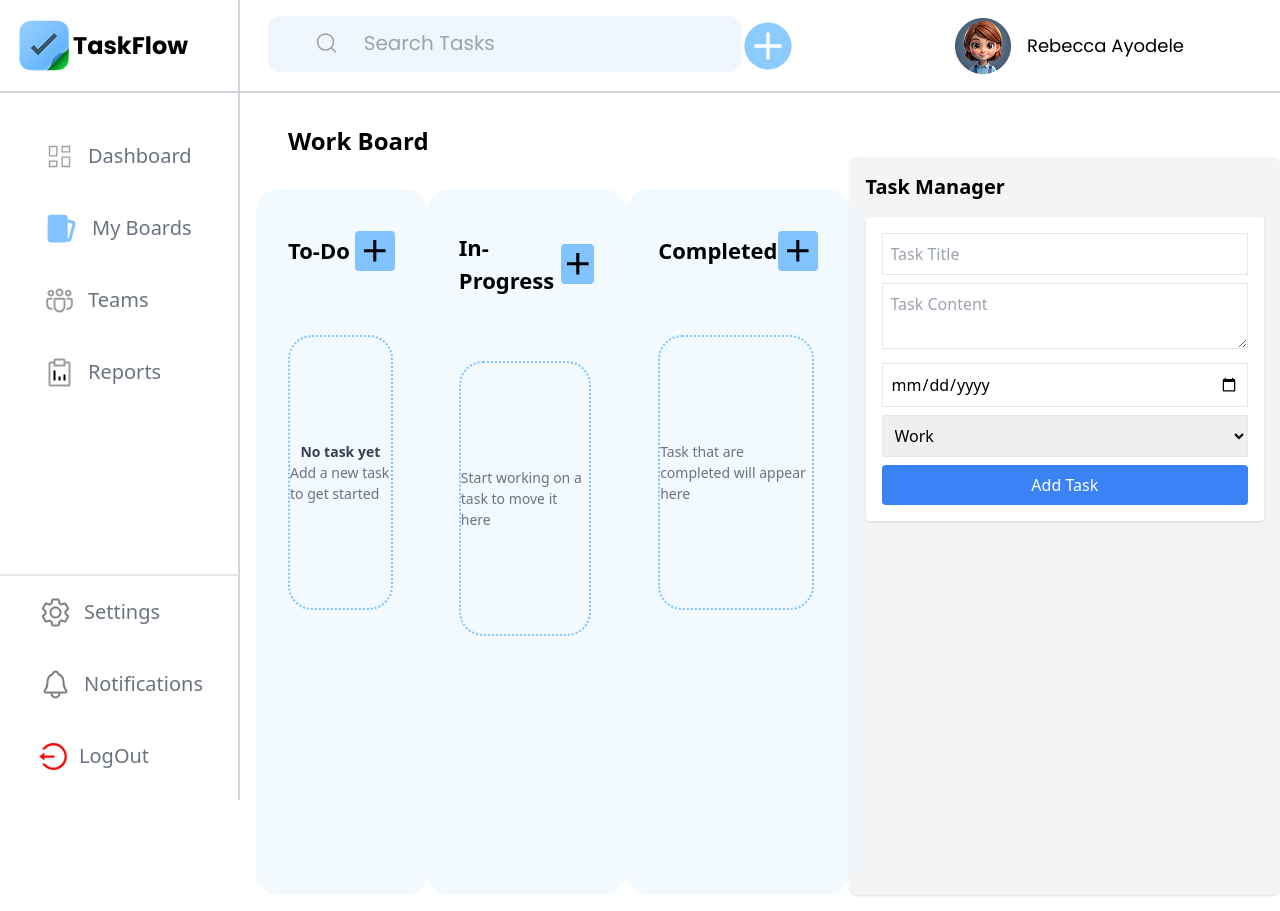
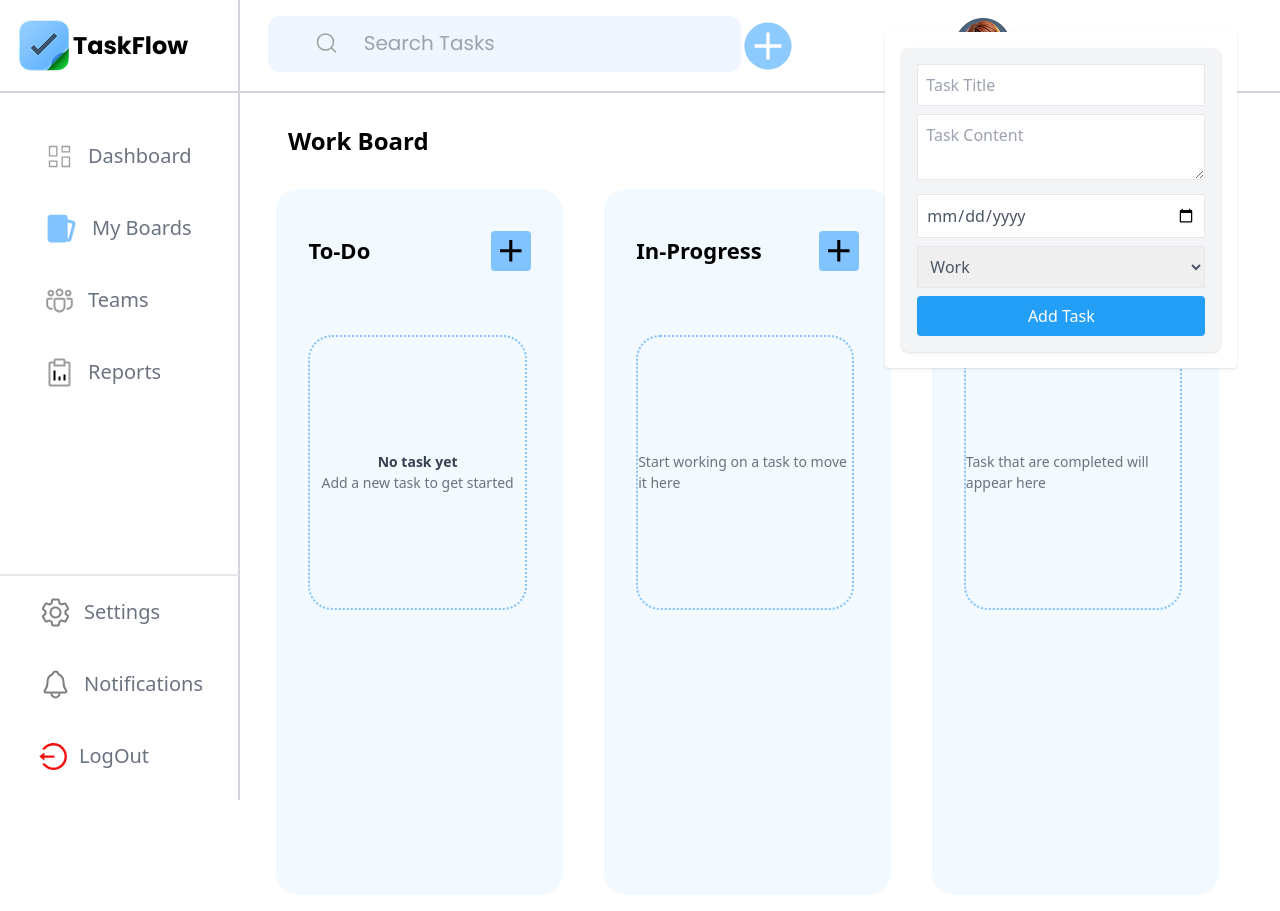
Before and after one commit to RebeccaAyodele/react-hook-form, a React (Vite) app: page / in a window 1280 px wide. Both pictures are taken after a click on the button 768 px from the left and 45 px from the top of the page. Built offline with nearby package versions, Linux system fonts and the light colour scheme.

Commit message:
Added functionality for addTaskIcon but without edidting, local Storage and margin between th forms

```diff
--- a/src/App.tsx
+++ b/src/App.tsx
@@ -34,7 +34,7 @@ const App = () => {
             types="Completed"
             description="Task that are completed will appear here"
           />
-          <TodoApp isFormVisible={isFormVisible} />
+          <TodoApp isFormVisible={isFormVisible} setIsFormVisible={setIsFormVisible} />
         </div>
         {/* <TaskForm /> */}
         {/* <TaskCard /> */}
--- a/src/components/Container.tsx
+++ b/src/components/Container.tsx
@@ -1,24 +1,79 @@
+import { useState } from "react";
+import TaskForm from "./TaskForm";
+import TaskCard from "./TaskCard";
 import { AddTaskIcon } from "./Icons";
 
 type Props = {
   types: string;
   heading?: string;
   description: string;
-}
+};
 
-const Container = ({types, heading, description}: Props) => {
+type Task = {
+  id: string;
+  title: string;
+  content: string;
+  dueDate: string;
+  type: "Work" | "School" | "Self";
+};
+
+const Container = ({ types, heading, description }: Props) => {
+  const [isFormVisible, setIsFormVisible] = useState(false);
+  const [tasks, setTasks] = useState<Task[]>([]);
+
+  const toggleForm = () => {
+    setIsFormVisible((prev) => !prev);
+  };
+  const addTask = (
+    title: string,
+    content: string,
+    dueDate: string,
+    type: "Work" | "School" | "Self"
+  ) => {
+    const newTask: Task = {
+      id: Date.now().toString(),
+      title,
+      content,
+      dueDate,
+      type,
+    };
+    setTasks([...tasks, newTask]);
+    setIsFormVisible(false); // HIDE FORM AFTER ADDING TASK
+  };
+
+  const deleteTask = (taskId: string) => {
+    setTasks((prevTasks) => prevTasks.filter((task) => task.id !== taskId));
+  };
+
+  const startEditing = (taskId: string) => {
+    console.log("Editing task with ID:", taskId);
+  };
+
   return (
     <div className="min-h-[706px] w-[28%] bg-primary-color rounded-[1.4rem] pt-[2.6rem] px-[2rem] mt-8 flex flex-col">
       <div className="flex justify-between items-center">
         <h1 className="text-[22px] font-semibold">{types}</h1>
+        <button onClick={toggleForm}>
           <AddTaskIcon />
+        </button>
       </div>
-        <div className="border-[#81C3FF] w-[98%] h-[275px] mt-[4rem] rounded-3xl border-dotted border-2 flex flex-col justify-center items-center">
+
+      {isFormVisible && <TaskForm addTask={addTask} />}
+
+      {tasks.length === 0 ? (
+        <div className="temporary border-[#81C3FF] w-[98%] h-[275px] mt-[4rem] rounded-3xl border-dotted border-2 flex flex-col justify-center items-center">
         <h1 className="font-bold text-gray-700 text-[14px]">{heading}</h1>
         <p className="text-gray-500 text-[14px]">{description}</p>
       </div>
+      ) : (
+        <div className="mt-4">
+          {tasks.map((task) => (
+            <TaskCard key={task.id} task={task} deleteTask={deleteTask} startEditing={startEditing} />
+          ))}
         </div>
-  )
-}
+      )}
+    </div>
+  );
+};
 
-export default Container
+export default Container;
--- a/src/components/TaskForm.tsx
+++ b/src/components/TaskForm.tsx
@@ -29,30 +29,31 @@ const TaskForm = ({ addTask }: TaskFormProps) => {
 
 
   return (
-    <form onSubmit={handleSubmit} className="bg-white p-4 rounded shadow">
+    <form onSubmit={handleSubmit} className="bg-white p-4 rounded w-[22rem] shadow absolute top-0 left-2/3 text-gray-600 m-[2rem]">
+      <div  className="p-4 max-w-lg mx-auto bg-gray-100 rounded-lg shadow">
       <input
         type="text"
         value={title}
         onChange={(e) => setTitle(e.target.value)}
         placeholder="Task Title"
-        className="border p-2 w-full mb-2"
+        className="border p-2 w-full mb-2 focus:outline-blue-300"
       />
       <textarea
         value={content}
         onChange={(e) => setContent(e.target.value)}
         placeholder="Task Content"
-        className="border p-2 w-full mb-2"
+        className="border p-2 w-full mb-2 focus:outline-blue-300"
       />
       <input
         type="date"
         value={dueDate}
         onChange={(e) => setDueDate(e.target.value)}
-        className="border p-2 w-full mb-2"
+        className="border p-2 w-full mb-2 focus:outline-blue-300"
       />
       <select
         value={type}
         onChange={(e) => setType(e.target.value as "Work" | "School" | "Self")}
-        className="border p-2 w-full mb-2"
+        className="border p-2 w-full mb-2 focus:outline-blue-300"
       >
         <option value="Work">Work</option>
         <option value="School">School</option>
@@ -60,10 +61,12 @@ const TaskForm = ({ addTask }: TaskFormProps) => {
       </select>
       <button
         type="submit"
-        className="bg-blue-500 text-white p-2 w-full rounded"
+        className="bg-[#249ff7] text-white p-2 w-full rounded"
       >
         Add Task
       </button>
+      </div>
+
     </form>
   );
 };
--- a/src/components/TodoApp.tsx
+++ b/src/components/TodoApp.tsx
@@ -12,9 +12,10 @@ interface Task {
 
 interface TodoAppProps {
   isFormVisible: boolean;
+  setIsFormVisible: React.Dispatch<React.SetStateAction<boolean>>;
 }
 
-export default function TodoApp({isFormVisible}: TodoAppProps) {
+export default function TodoApp({isFormVisible, setIsFormVisible}: TodoAppProps) {
   const [tasks, setTasks] = useState<Task[]>([]);
   const [editingTask, setEditingTask] = useState<Task | null>(null);
 
@@ -46,6 +47,7 @@ export default function TodoApp({isFormVisible}: TodoAppProps) {
       type,
     };
     setTasks([...tasks, newTask]);
+    setIsFormVisible(false);
   };
 
   //DELETE TASK
@@ -77,9 +79,7 @@ export default function TodoApp({isFormVisible}: TodoAppProps) {
   };
 
   return (
-    <div className="p-4 max-w-lg mx-auto bg-gray-100 rounded-lg shadow">
-
-      <h1 className="text-xl font-bold mb-4">Task Manager</h1>
+    <div>
 
       {editingTask ? (
         <div className="bg-white p-4 rounded shadow">
```
Lines whose indentation alone changed are shown as unchanged.
